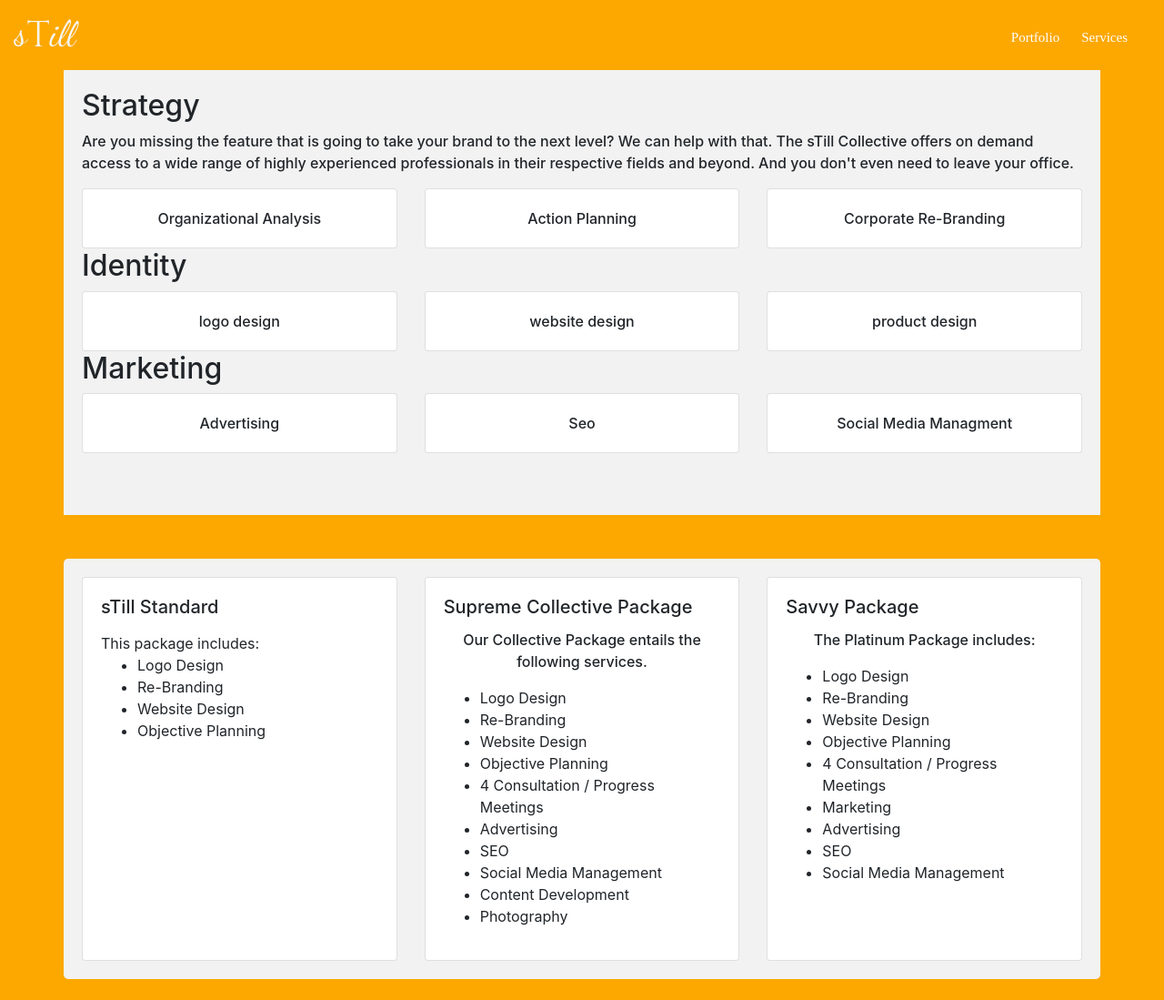
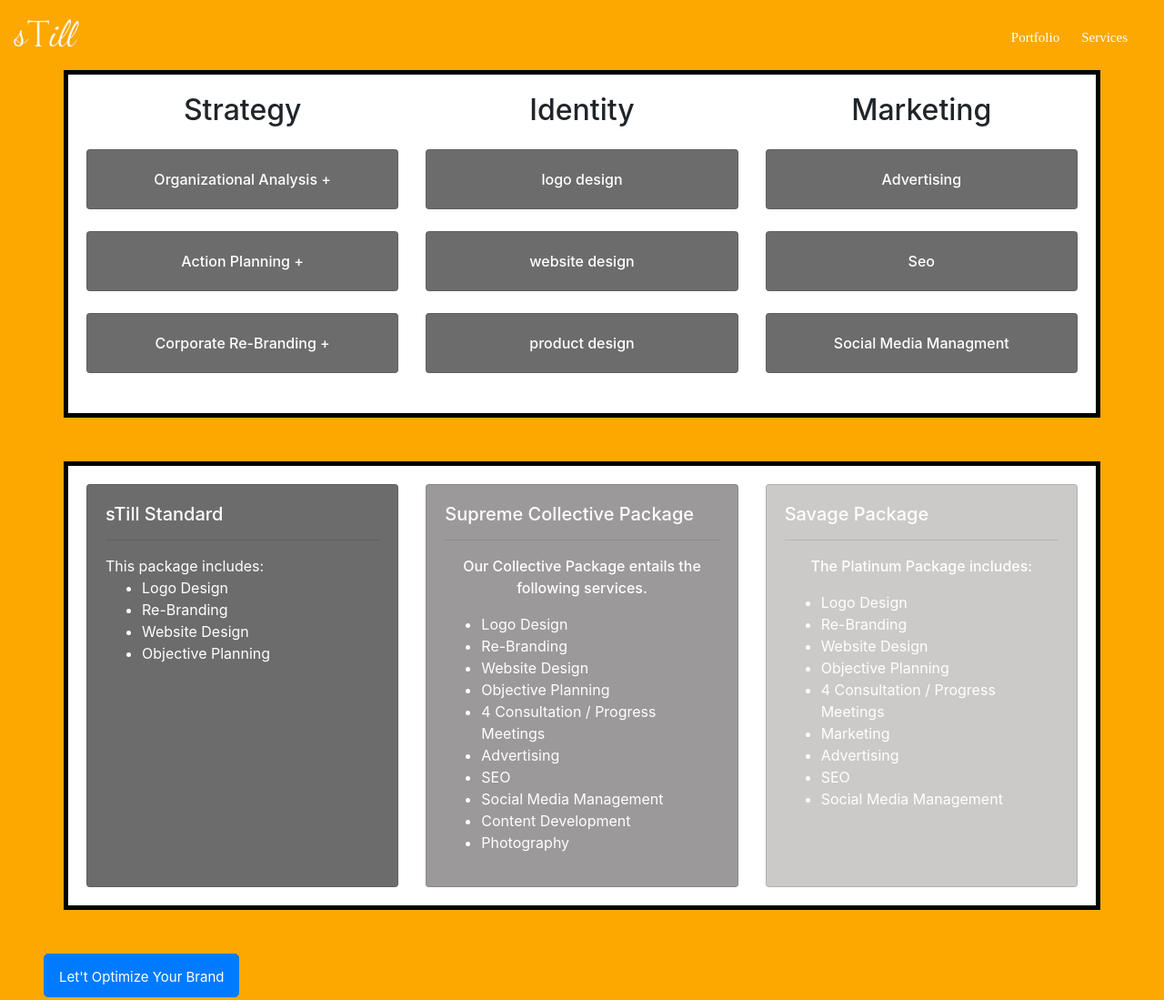
Before and after one commit to tiarra11/StillCo_Final_Project_Frontend, a React app: page /services in a window 1280 px wide. Shown: the top 1099 px of the page at 91% size. Built offline with nearby package versions, Linux system fonts and the light colour scheme.

Commit message:
Added Services

```diff
--- a/src/js/views/scheduler.js
+++ b/src/js/views/scheduler.js
@@ -22,7 +22,7 @@ export class Scheduler extends React.Component {
 				</ListGroup>
 				<div className="form-check">
 					<input
-						className="form-check-input position-static"
+						className="form-check-input"
 						type="radio"
 						name="blankRadio"
 						id="blankRadio1"
@@ -33,7 +33,7 @@ export class Scheduler extends React.Component {
 						Phone Call
 					</label>
 					<input
-						className="form-check-input position-static"
+						className="form-check-input"
 						type="radio"
 						name="blankRadio"
 						id="blankRadio1"
--- a/src/js/views/services.js
+++ b/src/js/views/services.js
@@ -12,22 +12,17 @@ export class Services extends React.Component {
 	render() {
 		return (
 			<div>
-				<div className="container rounded-0">
-					<h2>Strategy</h2>
-					<p id="servicesSectionBlurb">
-						Are you missing the feature that is going to take your brand to the next level? We can help with
-						that. The sTill Collective offers on demand access to a wide range of highly experienced
-						professionals in their respective fields and beyond. And you don&apos;t even need to leave your
-						office.
-					</p>
-					<div className="card-deck">
+				<div className="container rounded-0 bg-red ">
+					<div className="row">
+						<div className="col-md-4">
+							<h2 className="text-center">Strategy</h2>
 							<Context.Consumer>
 								{({ store, strategy }) => {
 									return store.strategy.map((item, index) => {
 										return (
-										<div key={index} className="card col-4">
+											<div key={index} className="card col-12 my-4 servicecard2">
 												<div className="card-body">
-												<p className="card-text">{item.name}</p>
+													<p className="card-text servicetext">{item.name} +</p>
 												</div>
 											</div>
 										);
@@ -36,33 +31,15 @@ export class Services extends React.Component {
 							</Context.Consumer>
 						</div>
 
-					<h2>Identity</h2>
-
-					<div className="card-deck">
+						<div className="col-md-4">
+							<h2 className="text-center">Identity</h2>
 							<Context.Consumer>
 								{({ store, identity }) => {
 									return store.identity.map((item, index) => {
 										return (
-										<div key={index} className="card col-4">
+											<div key={index} className="card col-12 my-4 servicecard2">
 												<div className="card-body">
-												<p className="card-text">{item.name}</p>
-											</div>
-										</div>
-									);
-								});
-							}}
-						</Context.Consumer>
-					</div>
-					<h2>Marketing</h2>
-
-					<div className="card-deck">
-						<Context.Consumer>
-							{({ store, marketing }) => {
-								return store.marketing.map((item, index) => {
-									return (
-										<div key={index} className="card col-4">
-											<div className="card-body">
-												<p className="card-text">{item.name}</p>
+													<p className="card-text servicetext">{item.name}</p>
 												</div>
 											</div>
 										);
@@ -71,13 +48,31 @@ export class Services extends React.Component {
 							</Context.Consumer>
 						</div>
 
-					<div className="mb-5" />
+						<div className="col-md-4">
+							<h2 className="text-center">Marketing</h2>
+							<Context.Consumer>
+								{({ store, marketing }) => {
+									return store.marketing.map((item, index) => {
+										return (
+											<div key={index} className="card col-12 my-4 servicecard2">
+												<div className="card-body">
+													<p className="card-text servicetext">{item.name}</p>
 												</div>
-				<div className="container my-5">
+											</div>
+										);
+									});
+								}}
+							</Context.Consumer>
+						</div>
+					</div>
+				</div>
+
+				<div className="container rounded-0 my-5 bg-red">
 					<div className="card-deck">
-						<div className="card">
+						<div className="card bg-details1">
 							<div className="card-body">
 								<h5 className="card-title">sTill Standard</h5>
+								<hr />
 								<p className="card-text" />
 								This package includes:
 								<ul>
@@ -91,9 +86,10 @@ export class Services extends React.Component {
 								</p>
 							</div>
 						</div>
-						<div className="card">
+						<div className="card bg-details2">
 							<div className="card-body">
 								<h5 className="card-title">Supreme Collective Package</h5>
+								<hr />
 								<p className="card-text">Our Collective Package entails the following services.</p>
 								<ul>
 									<li>Logo Design</li>
@@ -114,9 +110,10 @@ export class Services extends React.Component {
 								</p>
 							</div>
 						</div>
-						<div className="card">
+						<div className="card bg-details3">
 							<div className="card-body">
-								<h5 className="card-title">Savvy Package</h5>
+								<h5 className="card-title">Savage Package</h5>
+								<hr />
 								<p className="card-text">The Platinum Package includes:</p>
 								<ul>
 									<li>Logo Design</li>
--- a/src/js/views/services_copy.js
+++ b/src/js/views/services_copy.js
@@ -23,6 +23,7 @@ export class Services extends React.Component {
 						</p>
 						<p id="servicesSectionBlurb">Choose from these options (select all that apply):</p>
 					</div>
+
 					<Context.Consumer>
 						{({ store }) => {
 							return (
@@ -32,6 +33,7 @@ export class Services extends React.Component {
 											<div className="card-body">
 												<h3>{store.services[0].title}</h3>
 												<p className="card-text">{store.services[0].shortdescription}</p>
+
 
 												<a href="#" className="btn btn-primary">
 													Juuuuust $ {store.services[0].cost}
--- a/src/styles/index.scss
+++ b/src/styles/index.scss
@@ -164,18 +164,40 @@ input[type=submit]:hover {
     font-weight: 500;
 }
 
+.bg-red {
+    background-color:rgb(255, 255, 255);
+        border: 5px solid black;
+        border-radius: 25px;
 
+}
 
+.servicecard2 {
+    background-color: rgb(109, 108, 108);
+}
 
+.servicetext {
+color:white;
+}
 
+.bg-details1 {
+    background-color: rgb(109, 108, 108);
+    color: white;
 
+}
+.bg-details2 {
+    background-color:rgb(155, 153, 153);
+    color: white;
 
+}
+.bg-details3 {
+    background-color: rgb(204, 201, 201);
+    color: white;
+}
 
-
-
-
-
-
+hr-white {
+    color: white;
+    border:10px;
+}
 
 
 // .backgrounddiv {
```
Also changed, not shown: src/js/views/Untitled.txt (added), 1 other file. Lines whose indentation alone changed are shown as unchanged.
